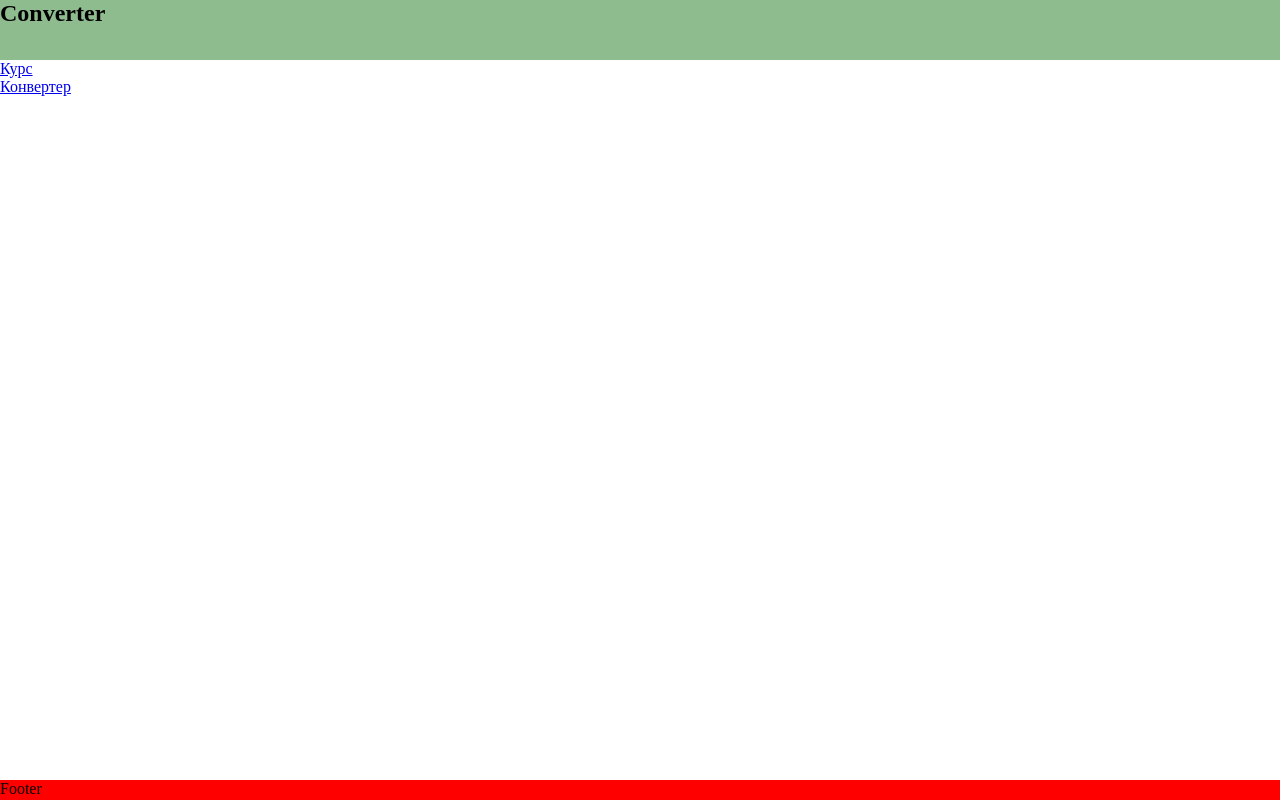
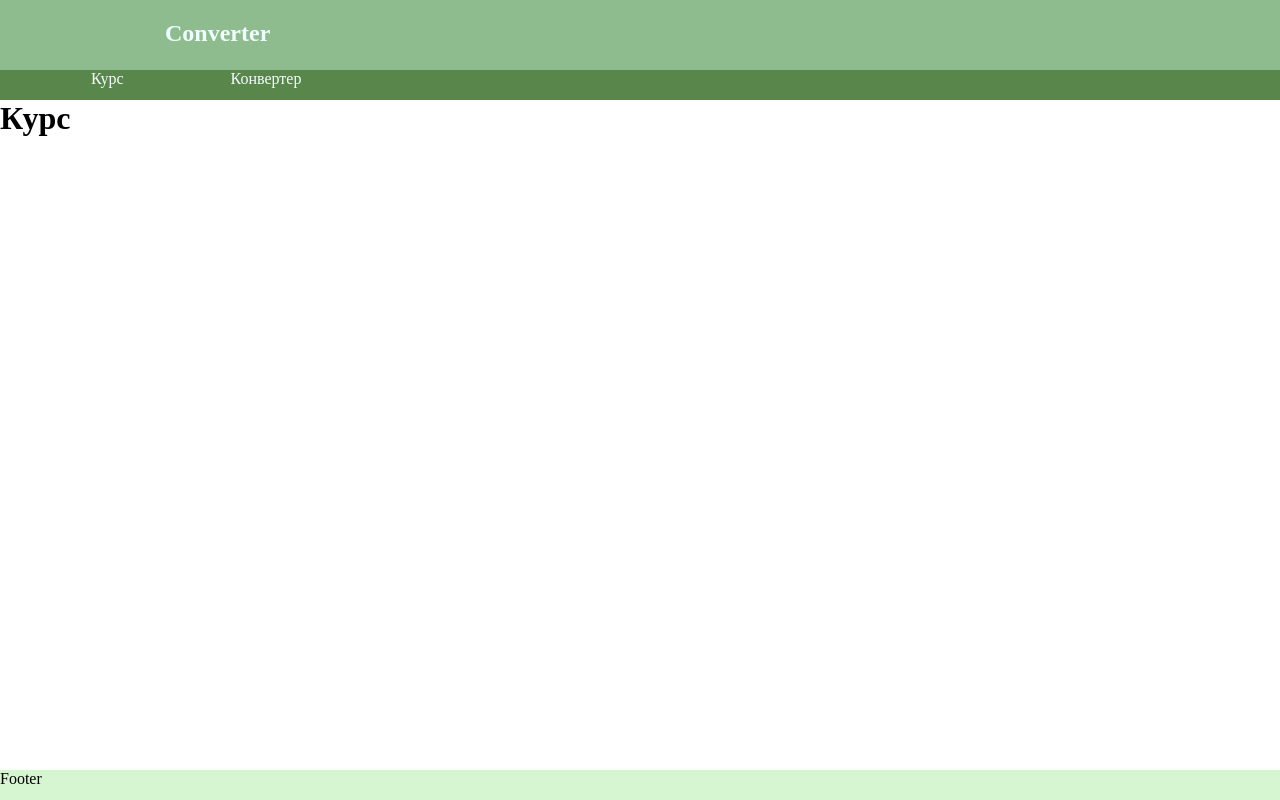
Before and after one commit to itmrgodsend/Converter, a React (Create React App) app: page / in a window 1280 px wide. Built offline with nearby package versions, Linux system fonts and the light colour scheme.

Commit message:
work Style

```diff
--- a/src/App.js
+++ b/src/App.js
@@ -10,13 +10,8 @@ class App extends React.Component {
         return (
             <div className='wrapper'>
                 <Header/>
-                {/*<h1>Курсfffffffffffffffffffffffffffffffffffffffffffffffffffffffffffffffffffffffff</h1>*/}
                 <div className='main'>
-
-                    <ul>
-                        <li><a href="#">Курс</a></li>
-                        <li><a href="#">Конвертер</a></li>
-                    </ul>
+                    <h1>Курс</h1>
                 </div>
                 <div className='footer'>Footer</div>
             </div>
--- a/src/Header/Header.jsx
+++ b/src/Header/Header.jsx
@@ -1,6 +1,6 @@
 import React from 'react';
 import classes from './Header.module.css'
-import '../App.css'
+
 import '../index.css'
 
 
@@ -8,15 +8,15 @@ import '../index.css'
 const Header = () => {
     return (
         <div className='header'>
-            <h2 className={classes.logo}>Converter</h2>
-            <div className={classes.nav}>
-            {/*<nav>
+            <h2 className='logo'>Converter</h2>
+
+            <nav className='nav'>
                 <ul>
                     <li><a href="#">Курс</a></li>
                     <li><a href="#">Конвертер</a></li>
                 </ul>
-            </nav>*/}
-            </div>
+            </nav>
+
 
         </div>
 
--- a/src/Header/Header.module.css
+++ b/src/Header/Header.module.css
@@ -1,24 +1,3 @@
-
-
-
-
-
-
-
-
-
-/*header {
-
-
-    background: #79a479;
-    position:relative ;  !* добавили *!
-    top: 0;
-    height:130px;
-    width: 100%;
-
-
-
-}
 
 a {
     text-decoration: none;
@@ -30,27 +9,17 @@ a {
 li {
     display: inline-block;
 
-
-}
-
-.logo {
-    margin-left: 165px;
-    color: azure;
 }
 
 .nav {
-    width: 100%;
     text-align: left;
     background: #658565;
-    position:absolute; !* добавили *!
-    bottom:0; !* добавили *!
+    display: grid;
 }
 
 a:hover {
 
-    background: #466246; !* фон пунктов при наведении *!
-    height: 100%;
-    width: 100%;
+    background: #466246;
+
 
 }
-*/
--- a/src/index.css
+++ b/src/index.css
@@ -9,26 +9,40 @@
   grid-template-areas:
             'header header header'
             'main main  main'
-            'footer footer footer'
-
-;
-
-
-  grid-template-rows: 60px 1fr 20px;
-  grid-template-columns: 1fr ;
-
+            'footer footer footer'   ;
+     grid-template-rows: 100px 1fr 30px;
+     grid-template-columns: 1fr ;
 
 }
 
 .header {
   grid-area: header;
   background: darkseagreen;
+  display: grid;
+  grid-template-rows: 70% 30%;
+  grid-template-areas:
+            'logo logo logo'
+            'nav nav nav'
+               ;
 }
+.logo {
+  grid-area: logo;
+  margin-left: 165px;
+  margin-top: 20px;
+  color: azure;
+}
+.nav {
+  grid-area: nav;
+  text-decoration: none;
+  background: #58864b;
+}
+
+
 .main {
   grid-area: main;
 
 }
 .footer {
   grid-area: footer;
-  background: red;
+  background: #d6f6d1;
 }
```
